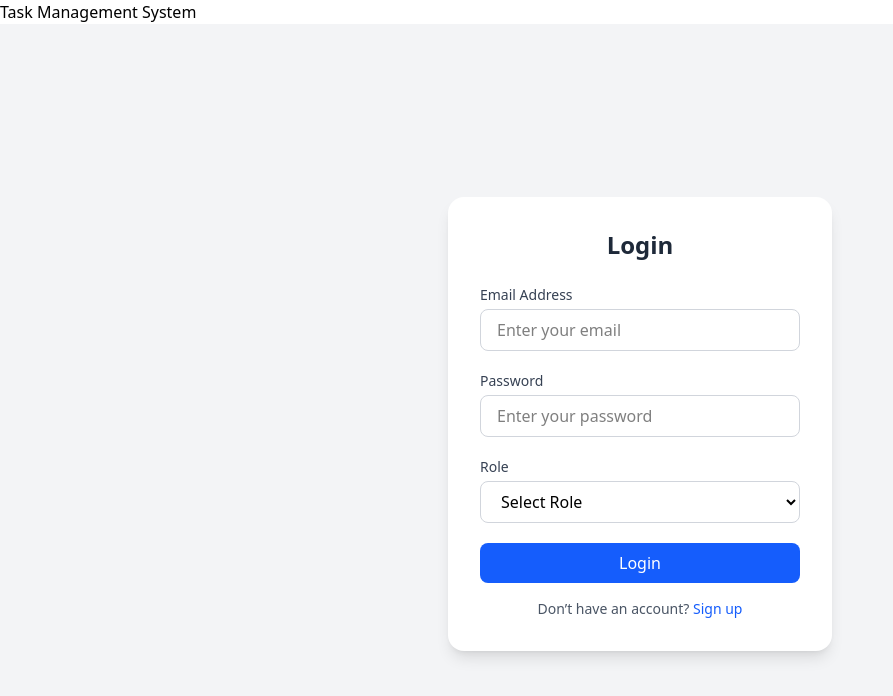
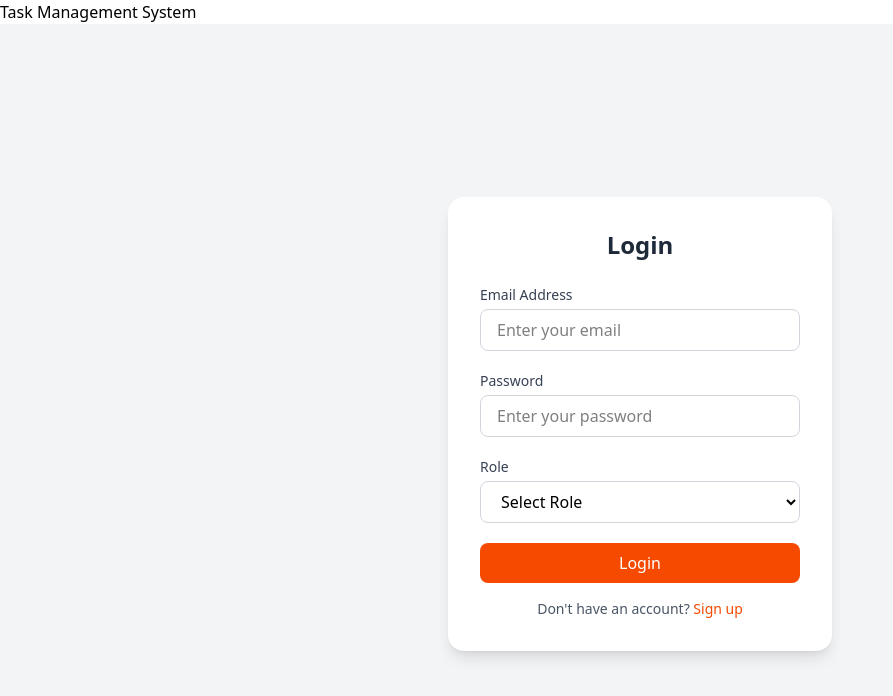
Before and after one commit to abhikumar11/taskmanagement, a React (Vite) app in the folder client/: page / in a window 1280 px wide. Shown: the top 696 px of the page, without its empty margins (0-893 px from the left). Built offline with nearby package versions, Linux system fonts and the light colour scheme.

Commit message:
initial commit

```diff
--- a/client/src/components/Login.jsx
+++ b/client/src/components/Login.jsx
@@ -1,23 +1,25 @@
 import React, { useState } from "react";
 import axios from "axios";
 const Login = () => {
-    const[email,setEmail]=useState("");
-    const[password,setPassword]=useState("");
-    const[role,setRole]=useState("");
 
-    const handleSubmit=async(e)=>{
+  const [email, setEmail] = useState("");
+  const [password, setPassword] = useState("");
+  const [role, setRole] = useState("");
+
+  const handleSubmit = async (e) => {
     e.preventDefault();
-        if(role=="admin"){
+    if (role == "admin") {
       try {
-                const res=await axios.post("http://localhost:3001/admin/login",{email,password,role});
+        const res = await axios.post(
+          "http://localhost:3001/admin/login",
+          { email, password, role }
+        );
         alert(res.data);
       } catch (err) {
-
         alert(err.response.data);
       }
     }
-
-    }
+  };
 
   return (
     <div className="flex items-center justify-center min-h-screen bg-gray-100">
@@ -37,9 +39,9 @@ const Login = () => {
               type="email"
               id="email"
               value={email}
-              onChange={(e)=>setEmail(e.target.value)}
+              onChange={(e) => setEmail(e.target.value)}
               placeholder="Enter your email"
-              className="w-full px-4 py-2 border border-gray-300 rounded-lg focus:ring-2 focus:ring-blue-500 focus:outline-none"
+              className="w-full px-4 py-2 border border-gray-300 rounded-lg focus:ring-2 focus:ring-orange-500 focus:outline-none"
             />
           </div>
 
@@ -53,22 +55,32 @@ const Login = () => {
             <input
               type="password"
               id="password"
-              onChange={(e)=>setPassword(e.target.value)}
+              onChange={(e) => setPassword(e.target.value)}
               placeholder="Enter your password"
-              className="w-full px-4 py-2 border border-gray-300 rounded-lg focus:ring-2 focus:ring-blue-500 focus:outline-none"
+              className="w-full px-4 py-2 border border-gray-300 rounded-lg focus:ring-2 focus:ring-orange-500 focus:outline-none"
             />
           </div>
           <div>
-            <label  htmlFor="role"
-              className="block text-sm font-medium text-gray-700 mb-1">Role</label>
-            <select id="role"  className="w-full px-4 py-2 border border-gray-300 rounded-lg focus:ring-2 focus:ring-blue-500 focus:outline-none" onChange={(e)=>setRole(e.target.value)}>
-                <option value="" disabled selected>Select Role</option>
+            <label
+              htmlFor="role"
+              className="block text-sm font-medium text-gray-700 mb-1"
+            >
+              Role
+            </label>
+            <select
+              id="role"
+              className="w-full px-4 py-2 border border-gray-300 rounded-lg focus:ring-2 focus:ring-orange-500 focus:outline-none"
+              onChange={(e) => setRole(e.target.value)}
+            >
+              <option value="" disabled selected>
+                Select Role
+              </option>
               <option value="admin">Admin</option>
               <option value="employee">Employee</option>
             </select>
           </div>
           <button
-            className="w-full py-2 bg-blue-600 text-white rounded-lg hover:bg-blue-700 transition duration-200"
+            className="w-full py-2 bg-orange-600 text-white rounded-lg hover:bg-orange-700 transition duration-200"
             onClick={handleSubmit}
           >
             Login
@@ -76,8 +88,11 @@ const Login = () => {
         </form>
 
         <p className="text-center text-sm text-gray-600 mt-4">
-          Don’t have an account?{" "}
-          <a href="#" className="text-blue-600 hover:underline">
+          Don't have an account?{" "}
+          <a
+            href="#"
+            className="text-orange-600 hover:underline"
+          >
             Sign up
           </a>
         </p>
```
Also changed, not shown: 1 other file (tests, documents, lock files or other folders). Lines whose indentation alone changed are shown as unchanged.
